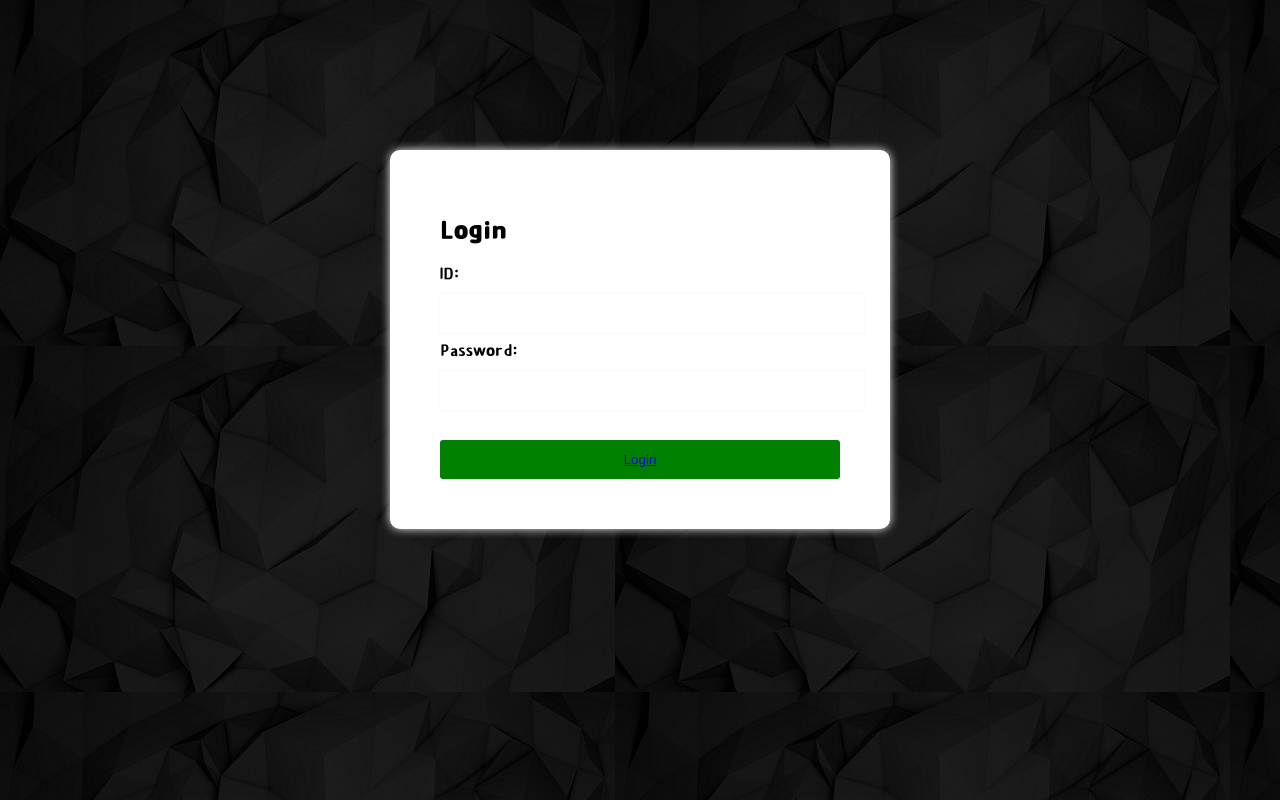
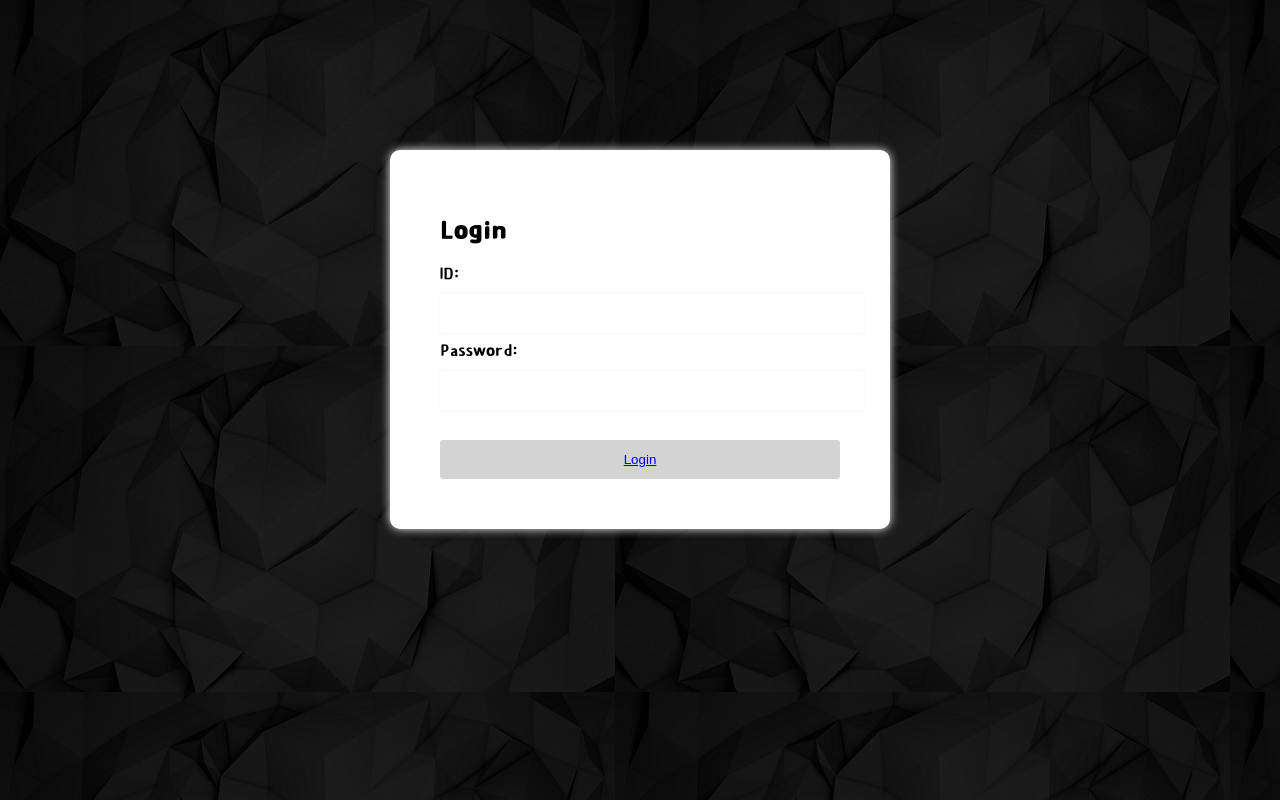
Before and after one commit to KangChangSeon/HTML, a plain HTML site: page Project/login.html in a window 1280 px wide. Drawn offline with Linux system fonts and the light colour scheme.

Commit message:
Update login.html

```diff
--- a/Project/login.html
+++ b/Project/login.html
@@ -30,7 +30,7 @@
       }
 
       button[type=submit] {
-        background-color: green;
+        background-color: lightgrey;
         border: none;
         border-radius: 3px;
         color: white;
@@ -41,7 +41,7 @@
       }
 
       button[type=submit]:hover {
-        background-color: green;
+        background-color: grey;
       }
     </style>
   </head>
```
